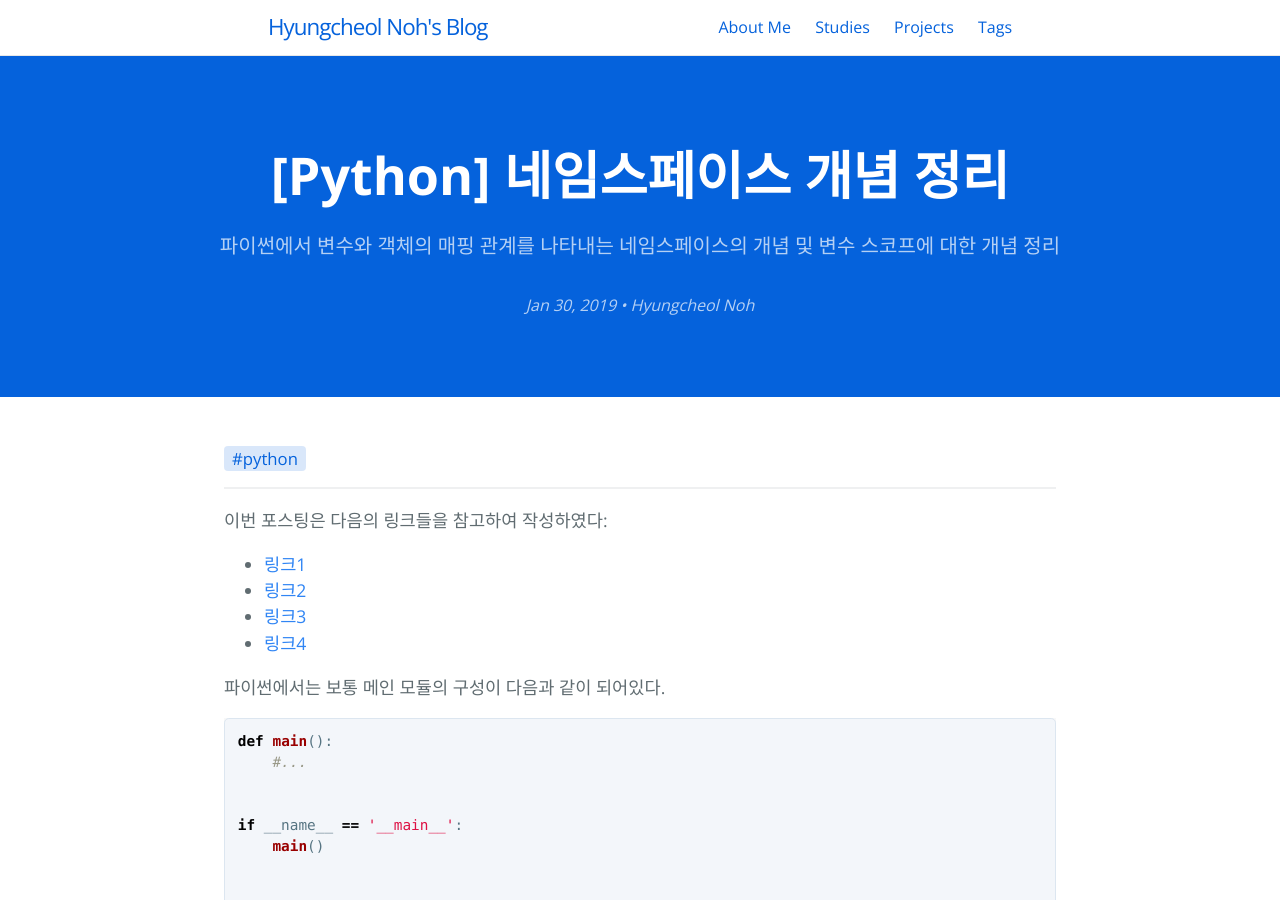
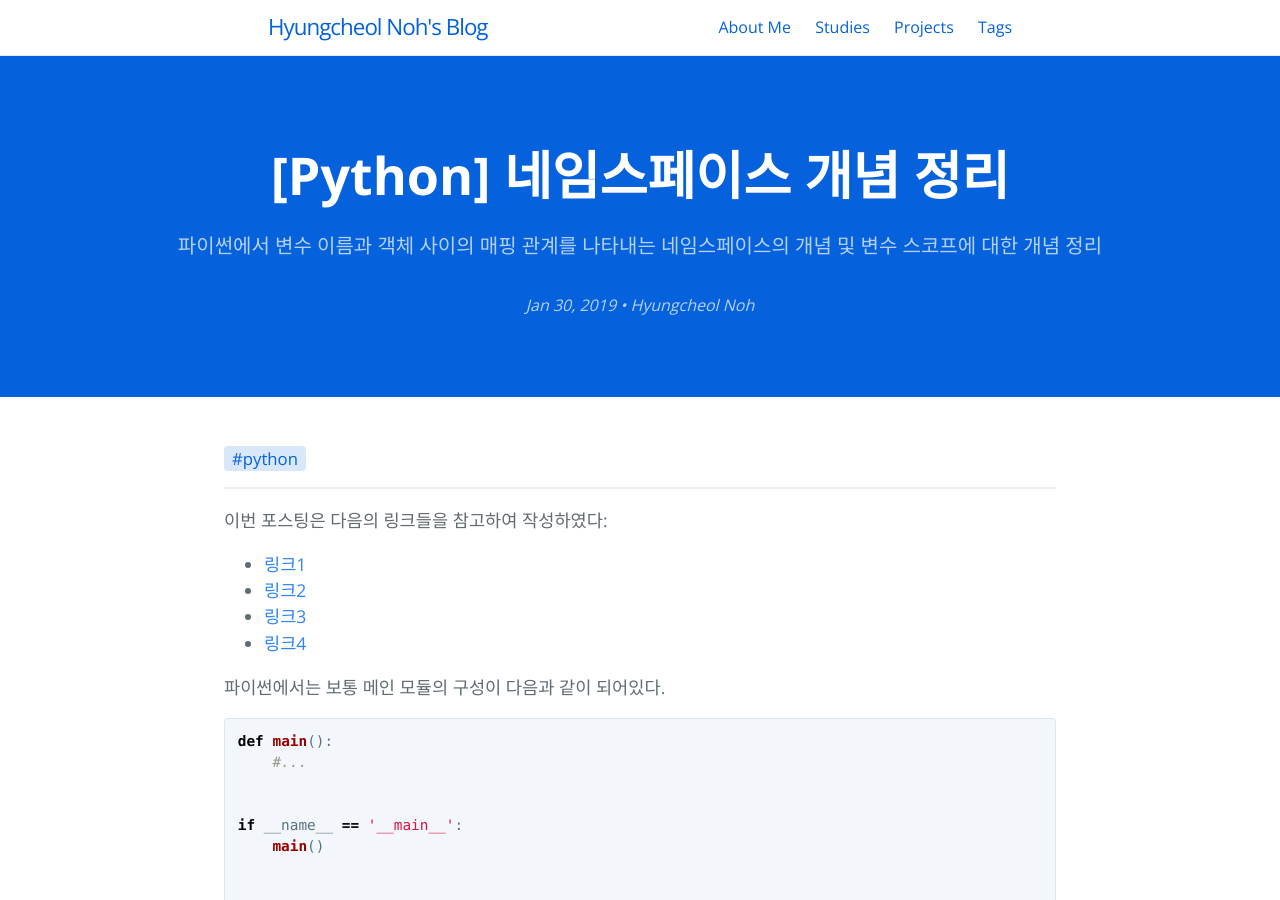
Before and after one commit to hcnoh/hcnoh.github.io, a Jekyll site: the page built from _posts/2019-01-30-python-namespace.md, in a window 1280 px wide and 900 px high. Built offline with Jekyll 4.4.1, drawn with Linux system fonts in a browser that asks for light colours; comment, search, counter and statistics services are not loaded.

Commit message:
Update 2019-01-30-python-namespace.md

```diff
--- a/_posts/2019-01-30-python-namespace.md
+++ b/_posts/2019-01-30-python-namespace.md
@@ -3,7 +3,7 @@ layout: post
 use_math: true
 title: "[Python] 네임스페이스 개념 정리"
 date: 2019-01-30 10:14:05
-tagline: "파이썬에서 변수와 객체의 매핑 관계를 나타내는 네임스페이스의 개념 및 변수 스코프에 대한 개념 정리"
+tagline: "파이썬에서 변수 이름과 객체 사이의 매핑 관계를 나타내는 네임스페이스의 개념 및 변수 스코프에 대한 개념 정리"
 categories:
 - Python
 tags:
```
